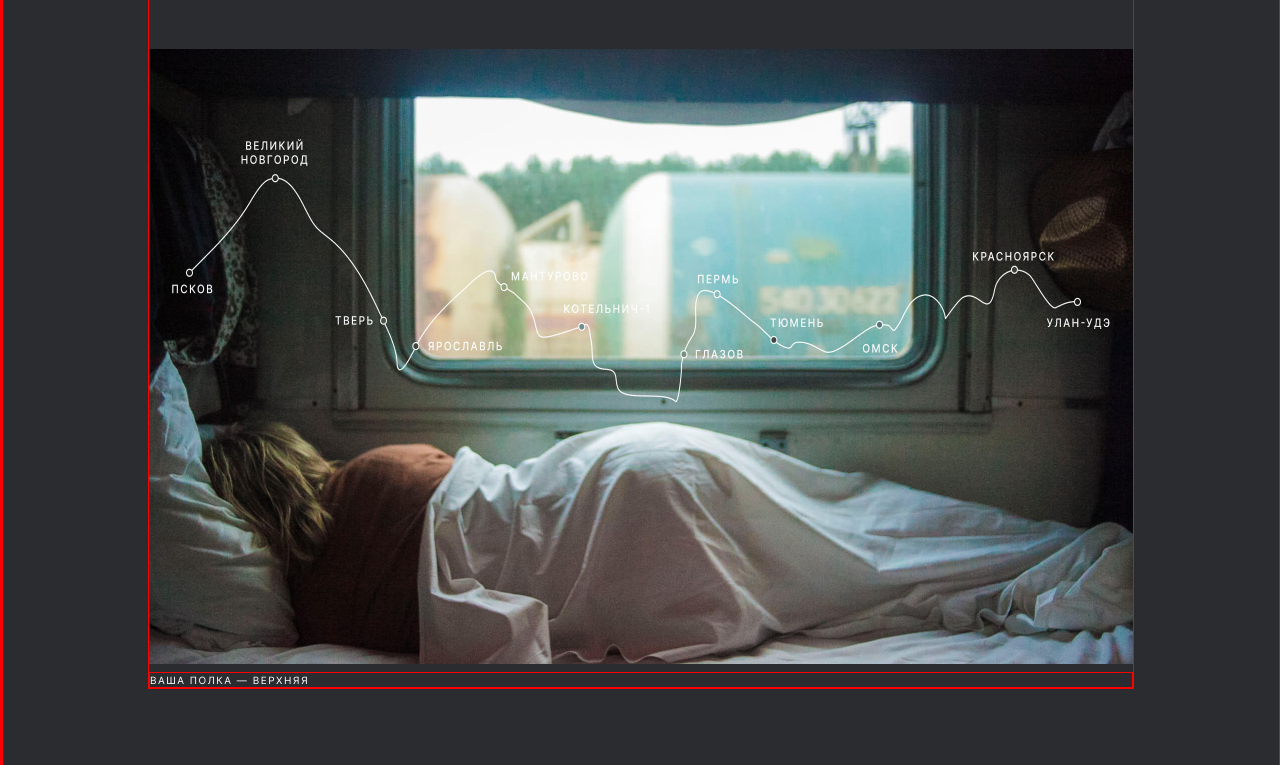
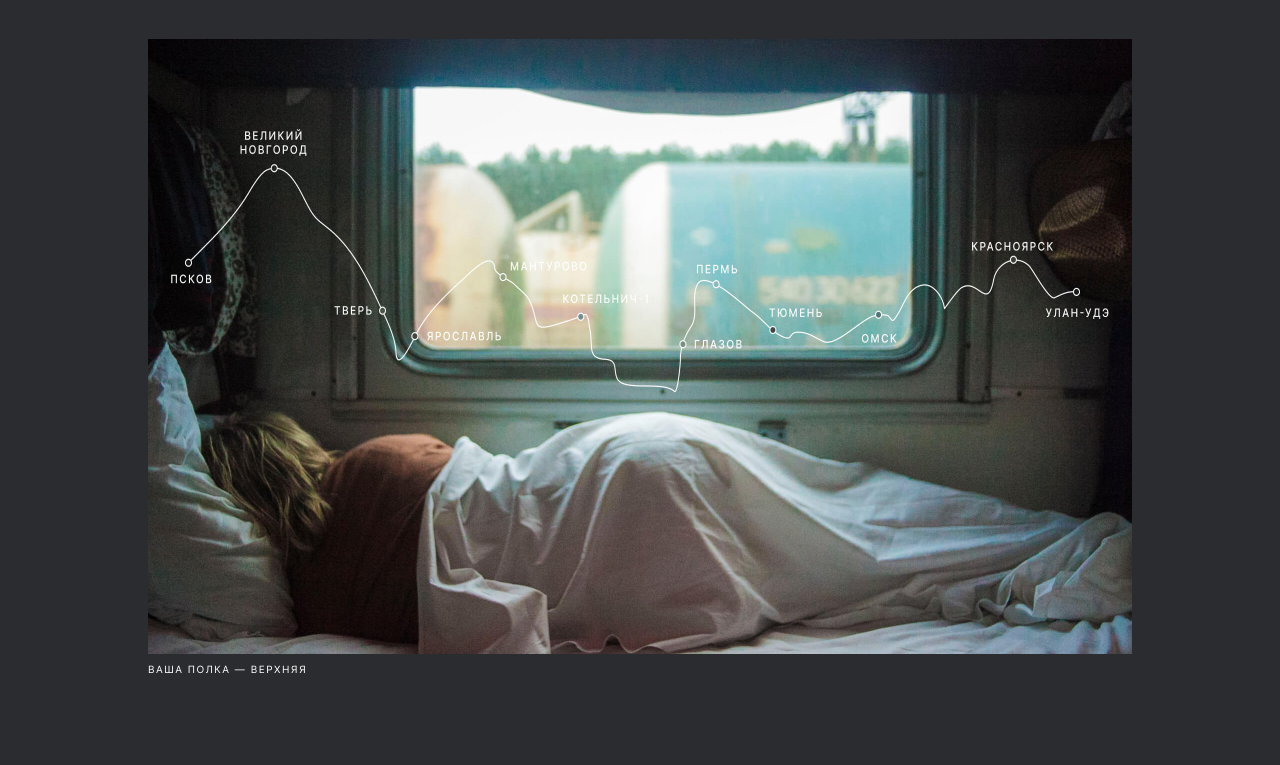
Before and after one commit to DarleneIT/russian-travel, a plain HTML site: page index.html in a window 1280 px wide. Shown: the part 465-1230 px from the top of the page. Drawn offline with Linux system fonts and the light colour scheme.

```diff
--- a/pages/index.css
+++ b/pages/index.css
@@ -43,7 +43,3 @@
 @import url(../blocks/footer/__links/footer__links.css);
 @import url(../blocks/footer/__link/footer__link.css);
 @import url(../blocks/footer/__copyright/footer__copyright.css);
-
-* {
-    border: 1px red solid;
-   }
```
